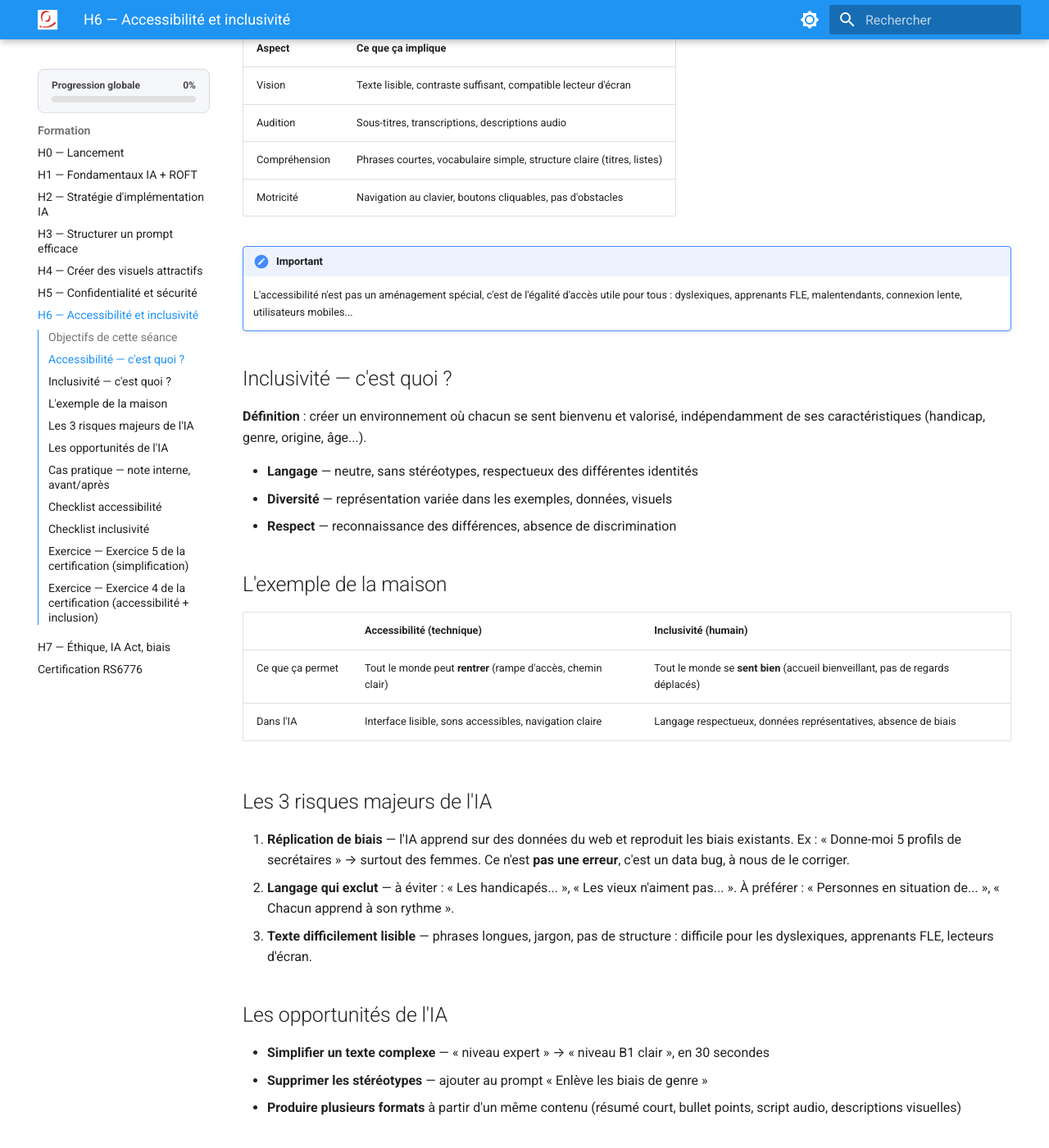
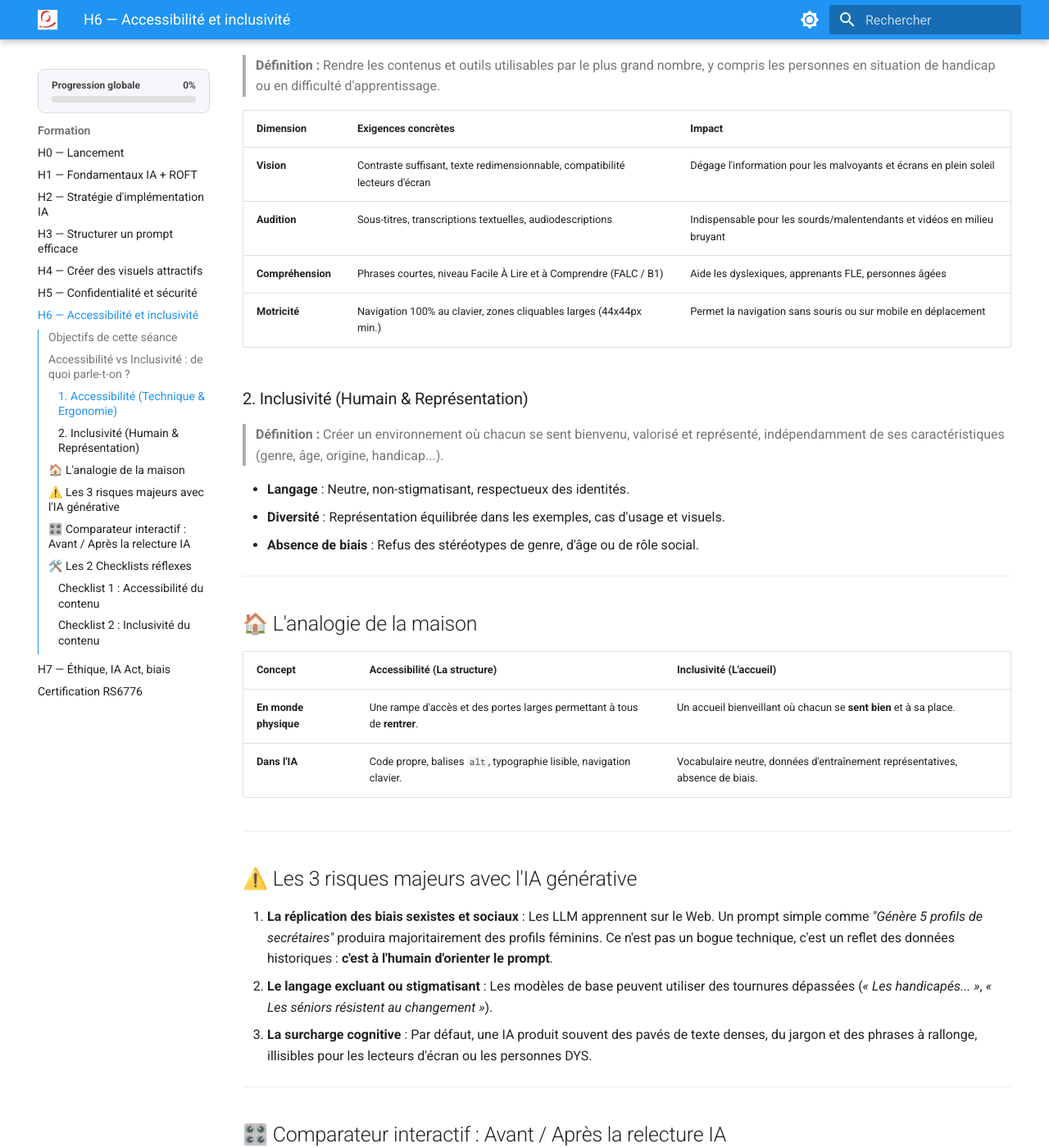
Before and after one commit to pierre-l-hue/wiki-formation-ia, an MkDocs documentation site: the page built from docs/formation/h6.md, in a window 1280 px wide and 1400 px high, scrolled down 660 px. Shown: the whole window at 82% size. Built offline with MkDocs 1.6.1 and Material for MkDocs 9.7.7, drawn with Linux system fonts in a browser that asks for light colours; some of the changed text lies outside the part shown.

Commit message:
Update h6.md

```diff
--- a/docs/formation/h6.md
+++ b/docs/formation/h6.md
@@ -1,101 +1,94 @@
 # H6 — Accessibilité & inclusivité dans l'IA
 
-*Créer des contenus compréhensibles et respectueux pour tous*
+*Créer des contenus compréhensibles, accessibles et respectueux pour tous.*
+
+---
 
 ## Objectifs de cette séance
 
-- Définir accessibilité et inclusivité dans le contexte de l'IA
-- Identifier les barrières d'accès courantes (vision, audition, compréhension, motricité)
-- Appliquer les bonnes pratiques pour créer du contenu accessible
-- Reconnaître l'impact de l'IA sur l'inclusion numérique
+- **Définir accessibilité et inclusivité** dans le contexte des contenus générés par l'IA.
+- **Identifier les barrières d'accès** majeures (vision, audition, compréhension, motricité).
+- **Appliquer les bonnes pratiques** pour produire du contenu conforme au RGAA / WCAG.
+- **Utiliser l'IA comme levier** d'inclusion numérique au lieu d'un facteur d'exclusion.
 
-## Accessibilité — c'est quoi ?
+---
 
-**Définition** : rendre les contenus et outils utilisables par le plus grand nombre, y compris les personnes en situation de handicap ou en difficulté.
+## Accessibilité vs Inclusivité : de quoi parle-t-on ?
 
-| Aspect | Ce que ça implique |
-|---|---|
-| Vision | Texte lisible, contraste suffisant, compatible lecteur d'écran |
-| Audition | Sous-titres, transcriptions, descriptions audio |
-| Compréhension | Phrases courtes, vocabulaire simple, structure claire (titres, listes) |
-| Motricité | Navigation au clavier, boutons cliquables, pas d'obstacles |
+### 1. Accessibilité (Technique & Ergonomie)
+> **Définition :** Rendre les contenus et outils utilisables par le plus grand nombre, y compris les personnes en situation de handicap ou en difficulté d'apprentissage.
 
-!!! note "Important"
-    L'accessibilité n'est pas un aménagement spécial, c'est de l'égalité d'accès utile pour tous : dyslexiques, apprenants FLE, malentendants, connexion lente, utilisateurs mobiles...
+| Dimension | Exigences concrètes | Impact |
+| :--- | :--- | :--- |
+| **Vision** | Contraste suffisant, texte redimensionnable, compatibilité lecteurs d'écran | Dégage l'information pour les malvoyants et écrans en plein soleil |
+| **Audition** | Sous-titres, transcriptions textuelles, audiodescriptions | Indispensable pour les sourds/malentendants et vidéos en milieu bruyant |
+| **Compréhension** | Phrases courtes, niveau Facile À Lire et à Comprendre (FALC / B1) | Aide les dyslexiques, apprenants FLE, personnes âgées |
+| **Motricité** | Navigation 100% au clavier, zones cliquables larges (44x44px min.) | Permet la navigation sans souris ou sur mobile en déplacement |
 
-## Inclusivité — c'est quoi ?
+### 2. Inclusivité (Humain & Représentation)
+> **Définition :** Créer un environnement où chacun se sent bienvenu, valorisé et représenté, indépendamment de ses caractéristiques (genre, âge, origine, handicap...).
 
-**Définition** : créer un environnement où chacun se sent bienvenu et valorisé, indépendamment de ses caractéristiques (handicap, genre, origine, âge...).
+- **Langage** : Neutre, non-stigmatisant, respectueux des identités.
+- **Diversité** : Représentation équilibrée dans les exemples, cas d'usage et visuels.
+- **Absence de biais** : Refus des stéréotypes de genre, d'âge ou de rôle social.
 
-- **Langage** — neutre, sans stéréotypes, respectueux des différentes identités
-- **Diversité** — représentation variée dans les exemples, données, visuels
-- **Respect** — reconnaissance des différences, absence de discrimination
+---
 
-## L'exemple de la maison
+## 🏠 L'analogie de la maison
 
-| | Accessibilité (technique) | Inclusivité (humain) |
-|---|---|---|
-| Ce que ça permet | Tout le monde peut **rentrer** (rampe d'accès, chemin clair) | Tout le monde se **sent bien** (accueil bienveillant, pas de regards déplacés) |
-| Dans l'IA | Interface lisible, sons accessibles, navigation claire | Langage respectueux, données représentatives, absence de biais |
+| Concept | Accessibilité (La structure) | Inclusivité (L'accueil) |
+| :--- | :--- | :--- |
+| **En monde physique** | Une rampe d'accès et des portes larges permettant à tous de **rentrer**. | Un accueil bienveillant où chacun se **sent bien** et à sa place. |
+| **Dans l'IA** | Code propre, balises `alt`, typographie lisible, navigation clavier. | Vocabulaire neutre, données d'entraînement représentatives, absence de biais. |
 
-## Les 3 risques majeurs de l'IA
+---
 
-1. **Réplication de biais** — l'IA apprend sur des données du web et reproduit les biais existants. Ex : « Donne-moi 5 profils de secrétaires » → surtout des femmes. Ce n'est **pas une erreur**, c'est un data bug, à nous de le corriger.
-2. **Langage qui exclut** — à éviter : « Les handicapés... », « Les vieux n'aiment pas... ». À préférer : « Personnes en situation de... », « Chacun apprend à son rythme ».
-3. **Texte difficilement lisible** — phrases longues, jargon, pas de structure : difficile pour les dyslexiques, apprenants FLE, lecteurs d'écran.
+## ⚠️ Les 3 risques majeurs avec l'IA générative
 
-## Les opportunités de l'IA
+1. **La réplication des biais sexistes et sociaux** :
+   Les LLM apprennent sur le Web. Un prompt simple comme *"Génère 5 profils de secrétaires"* produira majoritairement des profils féminins. Ce n'est pas un bogue technique, c'est un reflet des données historiques : **c'est à l'humain d'orienter le prompt**.
+2. **Le langage excluant ou stigmatisant** :
+   Les modèles de base peuvent utiliser des tournures dépassées (*« Les handicapés... »*, *« Les séniors résistent au changement »*).
+3. **La surcharge cognitive** :
+   Par défaut, une IA produit souvent des pavés de texte denses, du jargon et des phrases à rallonge, illisibles pour les lecteurs d'écran ou les personnes DYS.
 
-- **Simplifier un texte complexe** — « niveau expert » → « niveau B1 clair », en 30 secondes
-- **Supprimer les stéréotypes** — ajouter au prompt « Enlève les biais de genre »
-- **Produire plusieurs formats** à partir d'un même contenu (résumé court, bullet points, script audio, descriptions visuelles)
+---
 
-## Cas pratique — note interne, avant/après
+## 🎛️ Comparateur interactif : Avant / Après la relecture IA
 
-**Avant (IA brute, pas guidée)** : *« Les employés les plus âgés auront peut-être du mal avec les nouvelles formations numériques. Il faudra que les managers les motivent davantage, car ils ont souvent peur de la technologie et résistent aux changements. »*
-→ Problèmes : stéréotype d'âge, ton infantilisant, généralisations
+Déplacez le curseur pour observer comment reformuler un texte brut pour le rendre à la fois accessible et inclusif.
 
-**Après (accessibilité + inclusivité)** : *« Certaines personnes peuvent se sentir moins à l'aise avec les nouvelles technologies, quel que soit leur âge. Notre objectif : accompagner chacun avec des explications claires et progressives. Les managers peuvent proposer du temps dédié et un espace de questions pour rassurer les équipes. »*
+<!-- ==================================================== -->
+<!-- DEBUT DU COMPOSANT : COMPARATEUR AVANT / APRES       -->
+<!-- ==================================================== -->
+<div class="before-after-widget" style="background: var(--md-code-bg-color, #f8f9fa); padding: 20px; border-radius: 8px; border: 1px solid var(--md-default-fg-color--lightest, #e0e0e0); margin: 24px 0; color: var(--md-typeset-color, #1a1a1a);">
 
-!!! example "Le prompt qui change la donne"
-    *Enlève les stéréotypes d'âge et adopte un ton bienveillant et inclusif*
-<!-- ==================================================== -->
-<!-- DEBUT DU COMPOSANT : COMPARATEUR AVANT / APRES      -->
-<!-- ==================================================== -->
-
-<div style="background: #ffffff; padding: 18px; border-radius: 8px; border: 1px solid #ddd; margin: 20px 0; color: #1a1a1a; font-family: -apple-system, BlinkMacSystemFont, 'Segoe UI', Roboto, sans-serif;">
-
-  <p style="font-size: 14px; color: #555; margin-top: 0; margin-bottom: 14px;">
-    Déplacez le curseur pour comparer la version « avant » et la version « après » (accessibilité et inclusivité).
-  </p>
-
-  <!-- SELECTEUR DE CAS D'USAGE (VALEUR AJOUTÉE) -->
-  <label for="before-after-scenario" style="display: block; font-size: 13px; font-weight: 600; color: #444; margin-bottom: 6px;">Exemple à analyser :</label>
-  <select id="before-after-scenario" style="width: 100%; padding: 8px 10px; border: 1px solid #ccc; border-radius: 6px; font-size: 14px; background: #fff; margin-bottom: 16px;">
-    <option value="0">Cas 1 : Inclusivité & Âge (Seniors & Tech)</option>
+  <label for="before-after-scenario" style="display: block; font-size: 13px; font-weight: 700; margin-bottom: 8px;">Sélectionnez un scénario à analyser :</label>
+  <select id="before-after-scenario" style="width: 100%; padding: 8px 10px; border: 1px solid var(--md-default-fg-color--light, #ccc); border-radius: 6px; font-size: 14px; background: var(--md-default-bg-color, #fff); color: var(--md-typeset-color, #000); margin-bottom: 16px;">
+    <option value="0">Cas 1 : Inclusion & Stéréotypes d'âge (Seniors & Tech)</option>
     <option value="1">Cas 2 : Inclusivité & Situation de Handicap</option>
-    <option value="2">Cas 3 : Communication Neutre & Non-discriminante</option>
+    <option value="2">Cas 3 : Communication Neutre & Égalité Professionnelle</option>
   </select>
 
-  <!-- ZONE D'AFFICHAGE DU TEXTE -->
-  <div id="before-after-stage" style="position: relative; min-height: 120px; padding: 16px; background: #f5f7fa; border: 1px solid #d5d9de; border-radius: 8px; box-sizing: border-border;">
-    <div id="before-after-text-avant" style="position: absolute; top: 16px; left: 16px; right: 16px; font-size: 14px; line-height: 1.6; color: #1a1a1a; transition: opacity 0.1s;"></div>
-    <div id="before-after-text-apres" style="position: absolute; top: 16px; left: 16px; right: 16px; font-size: 14px; line-height: 1.6; color: #1a1a1a; transition: opacity 0.1s;"></div>
+  <!-- ZONE D'AFFICHAGE DYNAMIQUE -->
+  <div id="before-after-stage" style="position: relative; min-height: 120px; padding: 16px; background: var(--md-default-bg-color, #fff); border: 1px solid var(--md-default-fg-color--lightest, #d5d9de); border-radius: 8px; box-sizing: border-box;">
+    <div id="before-after-text-avant" style="position: absolute; top: 16px; left: 16px; right: 16px; font-size: 14px; line-height: 1.6; transition: opacity 0.15s ease-in-out;"></div>
+    <div id="before-after-text-apres" style="position: absolute; top: 16px; left: 16px; right: 16px; font-size: 14px; line-height: 1.6; transition: opacity 0.15s ease-in-out;"></div>
   </div>
 
-  <!-- SLIDER DE COMPARAISON -->
-  <div style="display: flex; align-items: center; gap: 12px; margin-top: 16px;">
+  <!-- SLIDER ACCESSIBLE -->
+  <div style="display: flex; align-items: center; gap: 12px; margin-top: 18px;">
     <span style="font-size: 13px; font-weight: 700; color: #c9564a; min-width: 45px;">Avant</span>
-    <input type="range" id="before-after-slider" min="0" max="100" value="0" aria-label="Curseur avant après" style="flex: 1; cursor: pointer;">
+    <input type="range" id="before-after-slider" min="0" max="100" value="0" aria-label="Curseur de comparaison avant et après optimisation" style="flex: 1; cursor: pointer;">
     <span style="font-size: 13px; font-weight: 700; color: #4a9b5e; min-width: 45px; text-align: right;">Après</span>
   </div>
 
-  <!-- CHECKLIST DE VALIDATION -->
-  <div id="before-after-checklist" style="margin-top: 20px; border-top: 1px solid #eee; padding-top: 12px;"></div>
+  <!-- CHECKLIST DE CRITÈRES -->
+  <div id="before-after-checklist" style="margin-top: 20px; border-top: 1px solid var(--md-default-fg-color--lightest, #e0e0e0); padding-top: 14px;"></div>
 
-  <!-- BOUTON DE COPIE (VALEUR AJOUTÉE) -->
+  <!-- ACTION COPIER -->
   <div style="margin-top: 16px; text-align: right;">
-    <button type="button" id="before-after-copy-btn" style="padding: 6px 12px; font-size: 12px; border: 1px solid #ccc; border-radius: 6px; background: #f9f9f9; cursor: pointer; color: #333;">
+    <button type="button" id="before-after-copy-btn" style="padding: 8px 14px; font-size: 13px; font-weight: 600; border: 1px solid var(--md-default-fg-color--light, #ccc); border-radius: 6px; background: var(--md-default-bg-color, #fff); color: var(--md-typeset-color, #333); cursor: pointer;">
       📋 Copier la version optimisée (Après)
     </button>
   </div>
@@ -105,19 +98,19 @@
 (function() {
   const scenarios = [
     {
-      avant: "Les employés les plus âgés auront peut-être du mal avec les nouvelles formations numériques. Il faudra que les managers les motivent davantage, car ils ont souvent peur de la technologie et résistent aux changements.",
-      apres: "Certaines personnes peuvent se sentir moins à l'aise avec les nouvelles technologies, quel que soit leur âge. Notre objectif : accompagner chacun avec des explications claires et progressives. Les managers peuvent proposer du temps dédié et un espace de questions pour rassurer les équipes.",
-      criteria: ["Pas de stéréotype d'âge", "Ton bienveillant, non infantilisant", "Pas de généralisation abusive"]
+      avant: "« Les employés les plus âgés auront peut-être du mal avec les nouvelles formations numériques. Il faudra que les managers les motivent davantage, car ils ont souvent peur de la technologie et résistent aux changements. »",
+      apres: "« Certaines personnes peuvent se sentir moins à l'aise avec les nouvelles technologies, quel que soit leur âge. Notre objectif : accompagner chacun avec des explications claires et progressives. Les managers peuvent proposer du temps dédié pour rassurer les équipes. »",
+      criteria: ["Pas de stéréotype discriminatoire lié à l'âge", "Ton bienveillant et non infantilisant", "Suppression des généralisations abusives"]
     },
     {
-      avant: "Pour les personnes handicapées qui ne peuvent pas suivre la réunion, un compte-rendu sera envoyé pour qu'elles ne soient pas désavantagées.",
-      apres: "Afin de garantir l'accessibilité de nos échanges, un compte-rendu écrit ainsi qu'un enregistrement sous-titré seront mis à disposition de l'ensemble des participants à l'issue de la réunion.",
-      criteria: ["Vocabulaire centré sur l'accessibilité", "Inclusion universelle plutôt que ciblage", "Solutions concrètes fournies"]
+      avant: "« Pour les personnes handicapées qui ne peuvent pas suivre la réunion, un compte-rendu sera envoyé pour qu'elles ne soient pas désavantagées. »",
+      apres: "« Afin de garantir l'accessibilité de nos échanges, un compte-rendu écrit ainsi qu'un enregistrement sous-titré seront mis à disposition de l'ensemble des participants à l'issue de la réunion. »",
+      criteria: ["Vocabulaire valorisant et centré sur l'accessibilité", "Approche universelle bénéficiant à tous", "Solutions techniques concrètes intégrées"]
     },
     {
-      avant: "Chaque commercial doit envoyer son rapport à son directeur avant vendredi. Il doit s'assurer que tous ses clients ont signé.",
-      apres: "Chaque membre de l'équipe commerciale est invité(e) à transmettre son rapport à sa responsable ou son responsable d'ici vendredi, en vérifiant la validation de l'ensemble des contrats clients.",
-      criteria: ["Langage neutre et inclusif", "Valorisation de l'équipe", "Formulations professionnelles rééquilibrées"]
+      avant: "« Chaque commercial doit envoyer son rapport à son directeur avant vendredi. Il doit s'assurer que tous ses clients ont signé. »",
+      apres: "« Chaque membre de l'équipe commerciale est invité(e) à transmettre son rapport à sa responsable ou son responsable d'ici vendredi, en vérifiant la validation de l'ensemble des contrats clients. »",
+      criteria: ["Langage neutre et équilibré", "Valorisation du collectif", "Formulations professionnelles rééquilibrées"]
     }
   ];
 
@@ -139,11 +132,10 @@
     avant.textContent = sc.avant;
     apres.textContent = sc.apres;
 
-    // Génération de la checklist
     checklist.innerHTML = '';
     sc.criteria.forEach((crit, i) => {
       const item = document.createElement('div');
-      item.style.cssText = "display: flex; align-items: center; gap: 10px; padding: 4px 0; font-size: 13px; color: #444;";
+      item.style.cssText = "display: flex; align-items: center; gap: 10px; padding: 4px 0; font-size: 13px;";
       item.innerHTML = `<span id="ba-mark-${i}" style="font-weight: 700; min-width: 18px; color: #c9564a;">✗</span> <span>${crit}</span>`;
       checklist.appendChild(item);
     });
@@ -153,10 +145,14 @@
 
   function update() {
     const v = parseInt(slider.value, 10);
+
+    // Attributs d'accessibilité ARIA pour les lecteurs d'écran
+    slider.setAttribute('aria-valuenow', v);
+    slider.setAttribute('aria-valuetext', v > 50 ? "Affichage version Après" : "Affichage version Avant");
+
     avant.style.opacity = (100 - v) / 100;
     apres.style.opacity = v / 100;
 
-    // Ajustement dynamique de la hauteur du conteneur
     const stageHeight = Math.max(avant.offsetHeight, apres.offsetHeight) + 32;
     stage.style.minHeight = stageHeight + 'px';
 
@@ -188,53 +184,41 @@
     });
   });
 
-  // Initialisation au chargement
   loadScenario(0);
   window.addEventListener('resize', update);
 })();
 </script>
-
 <!-- ==================================================== -->
 <!-- FIN DU COMPOSANT                                     -->
 <!-- ==================================================== -->
-## Checklist accessibilité
 
-- Phrases courtes (1 idée = 1 phrase max), pas de pavés de texte
-- Vocabulaire simple, pas de jargon technique
-- Structure claire : titres, sous-titres, listes à puces
-- Compatible lecteur d'écran : titres hiérarchisés (H1, H2, H3), pas de texte important uniquement dans les images
-- Contraste suffisant : texte sombre sur fond clair, taille de police lisible
-- La couleur seule ne transmet jamais une info (ajouter icône, texte, symbole)
+---
 
-## Checklist inclusivité
+## 🛠️ Les 2 Checklists réflexes
 
-- Langage neutre : éviter « les vieux/les jeunes/les handicapés », préférer « les personnes... »
-- Pas de suppositions sur le genre, l'âge, l'origine, le niveau social
-- Diversité dans les exemples : prénoms variés, métiers mixtes, situations diversifiées
-- Pas de stigmatisation, pas de ton infantilisant, pas de jugement implicite
-- Pas de données personnelles inutiles ou trop précises
+### Checklist 1 : Accessibilité du contenu
+- [ ] **Phrases courtes** : 1 seule idée par phrase (15 à 20 mots max).
+- [ ] **Vocabulaire simple** : Niveau Facile À Lire et à Comprendre (FALC / B1).
+- [ ] **Structure claire** : Titres hiérarchisés (`H1`, `H2`, `H3`), paragraphes aérés, listes à puces.
+- [ ] **Compatibilité lecteurs d'écran** : Balises `alt` informatives sur toutes les images.
+- [ ] **Pas de couleur unique** : Une information importante ne doit pas reposer uniquement sur la couleur (ajouter un symbole, du texte ou du gras).
 
-!!! question "La question clé"
-    « Si je recevais ce texte, est-ce que je me sentirais inclus, respecté et compris ? »
+### Checklist 2 : Inclusivité du contenu
+- [ ] **Terminologie neutre** : Préférer *"les personnes en situation de handicap"* à *"les handicapés"*.
+- [ ] **Représentation équilibrée** : Alterner les genres, prénoms et rôles dans les exemples professionnels.
+- [ ] **Absence de jugement** : Éviter le ton infantilisant ou condescendant.
+- [ ] **Données personnelles anonymisées** : Pas de mention inutile d'âge, d'origine ou d'état de santé.
 
-## Exercice — Exercice 5 de la certification (simplification)
+---
 
-Transformer un texte technique en version compréhensible pour un public novice (niveau B1) :
+!!! example "Prompt générique d'audit d'accessibilité & d'inclusivité"
+    *"Joue le rôle d'un expert en accessibilité (RGAA) et en communication inclusive. Analyse le texte suivant et propose une version révisée qui : 1. Simplifie les phrases (niveau B1 max) ; 2. Élimine tout stéréotype ou biais implicite ; 3. Structurer la réponse avec des titres et des listes à puces."*
 
-1. Réécrire en phrases courtes (1 idée = 1 phrase)
-2. Utiliser un vocabulaire simple ou expliqué (éviter le jargon)
-3. Donner une structure claire : petits paragraphes, titres, listes à puces si nécessaire
+---
 
-## Exercice — Exercice 4 de la certification (accessibilité + inclusion)
+!!! success "Bilan de la séance H6"
+    - **Le réflexe d'audit** : Utiliser l'IA pour relire et simplifier ses propres écrits.
+    - **La règle du Facile à Lire** : Réduire la complexité pour augmenter l'impact.
+    - **La question clé** : *« Si je recevais ce texte, est-ce que je me sentirais inclus, respecté et capable de le comprendre sans effort ? »*
 
-Rendre une slide générée par l'IA accessible et inclusive :
-
-1. Analyser la slide fournie (texte difficile, contraste, jargon, stéréotypes, image sans description)
-2. Corriger avec l'IA (simplifier niveau B1, enlever les biais, améliorer le design)
-3. Vérifier avec les 2 checklists
-4. Livrable : avant/après de la slide + le prompt utilisé
-
-!!! success "Vous avez appris aujourd'hui — 3 réflexes à adopter"
-    **Relire avec les checklists** (2 minutes de plus = contenu respectueux) · **Utiliser l'IA pour un audit** d'accessibilité/inclusivité · **Se poser la question clé** : « Si je reçois ce contenu, me sentirais-je inclus, respecté, compris ? »
-
-**Prochaine séance (H7)** : Éthique, IA Act, biais + prompts correctifs
+**Prochaine séance (H7)** : [Éthique, IA Act, encadrement juridique et biais →](../h7/)
```
